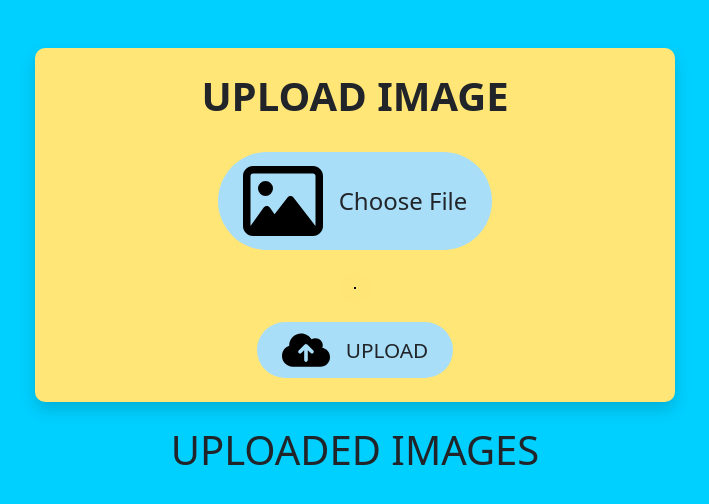
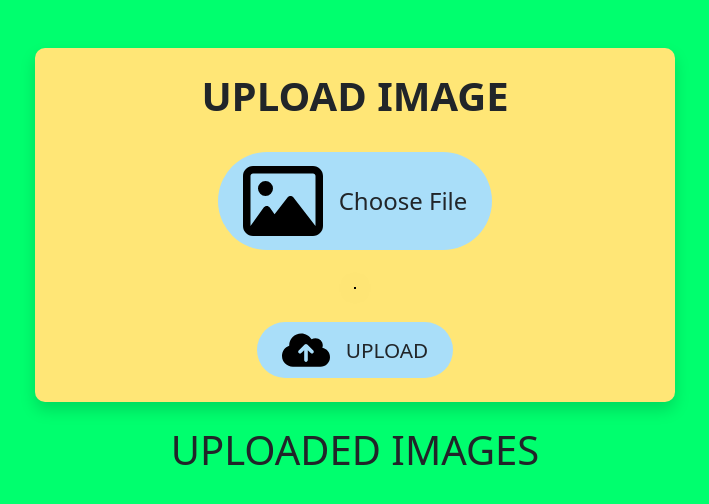
Before and after one commit to grou-p-6/image-uploader, a Flask app: page / in a window 1280 px wide. Shown: the top 504 px of the page, without its empty margins (285-994 px from the left). Run offline with Flask 3, Linux system fonts and the light colour scheme; data that the repository does not hold is empty; some libraries are stand-ins or nearby versions.

Commit message:
Changed background to green

```diff
--- a/static/css/style.css
+++ b/static/css/style.css
@@ -1,5 +1,5 @@
 body {
-	background-color: rgb(0, 208, 255);
+	background-color: rgb(0, 255, 110);
 }
 .uploadImg {
 	width: 5em;
```
